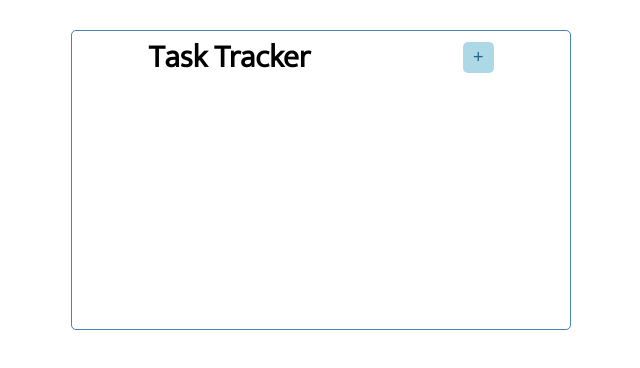
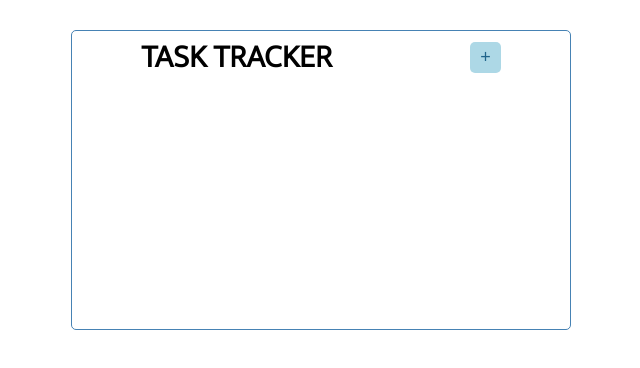
Before and after one commit to LoreMatey/React-to-do-list, a React (Create React App) app: page / in a window 1280 px wide. Shown: the top 368 px of the page, without its empty margins (319-959 px from the left). Built offline with nearby package versions, Linux system fonts and the light colour scheme.

Commit message:
Created Button component

```diff
--- /dev/null
+++ b/src/components/Button.js
@@ -0,0 +1,7 @@
+const Button = () => {
+    return (
+        <button className='button--add'>+</button>
+    )
+}
+
+export default Button;
--- a/src/components/Header.js
+++ b/src/components/Header.js
@@ -1,10 +1,11 @@
-import PropTypes from 'prop-types'
+import PropTypes from 'prop-types';
+import Button from './Button';
 
 const Header = ({ title }) => {
     return (
         <header className='header'>
-            <h1>{title}</h1>
-            <button className='button--add'>+</button>
+            <h1 style={{textTransform: 'uppercase'}}>{title}</h1>
+            <Button />
         </header>
     )
 }
--- a/src/index.css
+++ b/src/index.css
@@ -33,4 +33,5 @@ body {
   font-size: 18px;
   background-color:lightblue;
   color: rgb(32, 100, 139);
+  cursor: pointer;
 }
```
